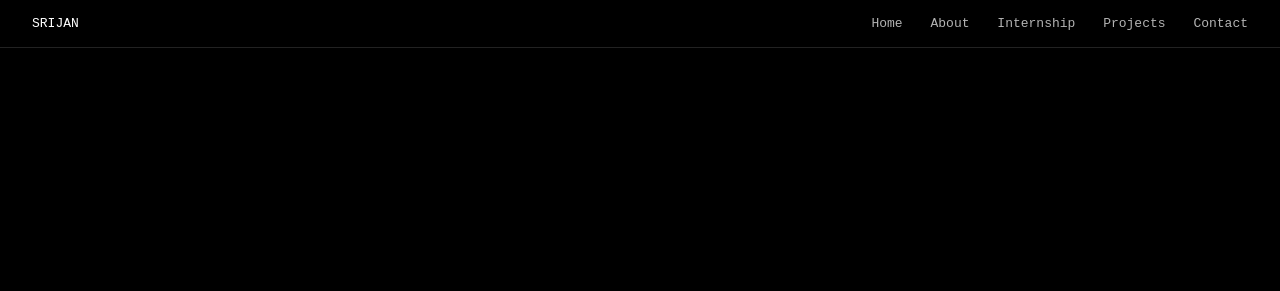
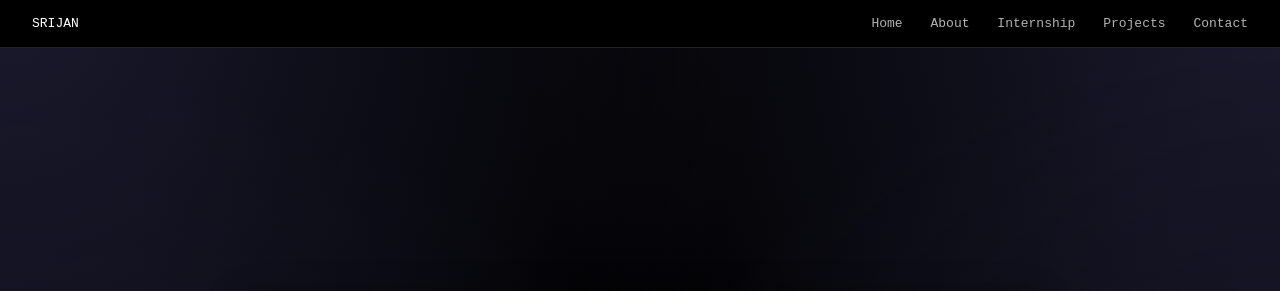
Before and after one commit to justabean0/portfolio, a plain HTML site: page index.html in a window 1280 px wide. Shown: the top 291 px of the page. Drawn offline with Linux system fonts and the light colour scheme.

Commit message:
portfolio v1.2

```diff
--- a/style.css
+++ b/style.css
@@ -6,8 +6,15 @@
 }
 
 body {
-  background: #000;
+  background-color: #000;
+  background-image:
+    radial-gradient(circle at top left, #1a1a2e, transparent 50%),
+    radial-gradient(circle at bottom right, #1a1a2e, transparent 50%),
+    radial-gradient(circle at top right, #1a1a2e, transparent 50%),
+    radial-gradient(circle at bottom left, #1a1a2e, transparent 50%);
+  background-attachment: fixed;
   color: #fff;
+  min-height: 100vh;
 }
 
 .navSection {
```
Also changed, not shown: index.html (+0 -1 lines).
